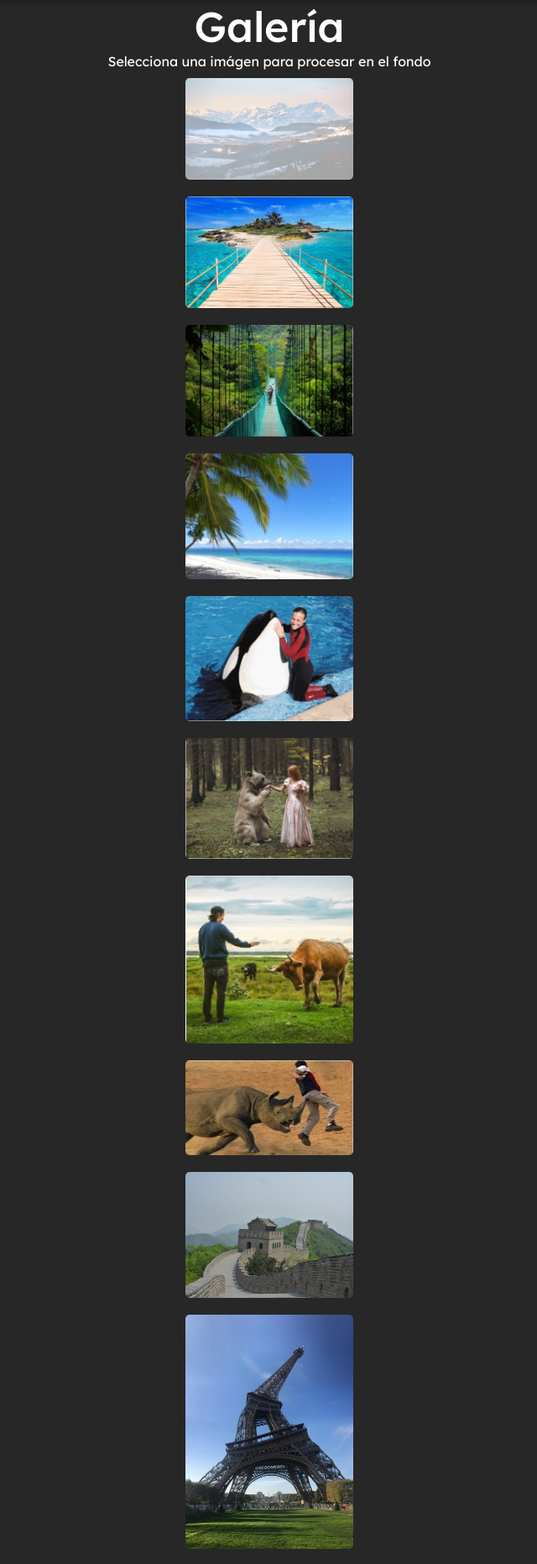
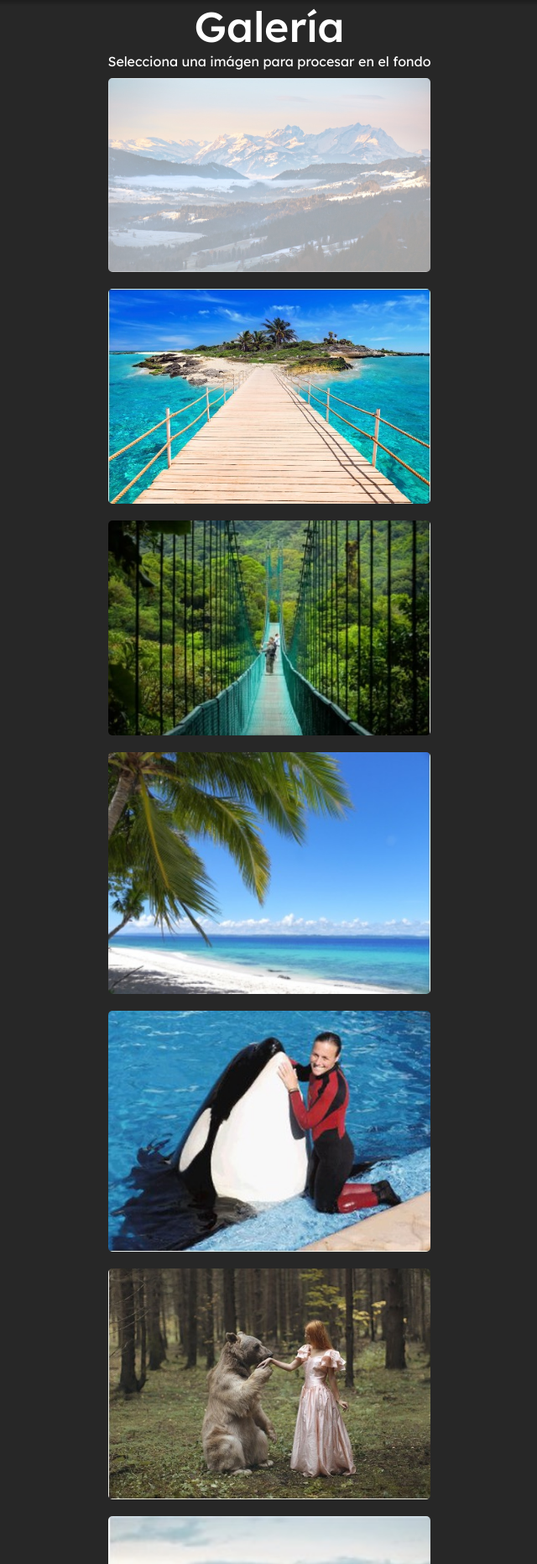
Before and after one commit to asaPUP/pic-blend, a Flask app: page /crear in a window 1280 px wide. Shown: the part 45-1908 px from the top of the page at 84% size, without its empty margins (319-959 px from the left). Run offline with Flask 3, Linux system fonts and the light colour scheme; data comes from the database, SQL or seed files in the repository; some libraries are stand-ins or nearby versions.

Commit message:
fix: cambio de tamaño imágenes backgrounds.html

```diff
--- a/static/css/backgrounds.css
+++ b/static/css/backgrounds.css
@@ -29,6 +29,7 @@ p {
     height: auto;
     vertical-align: middle;
     border-radius: 5px;
+    width: 30vw;
 }
 
 .image-gallery li div a {
```
